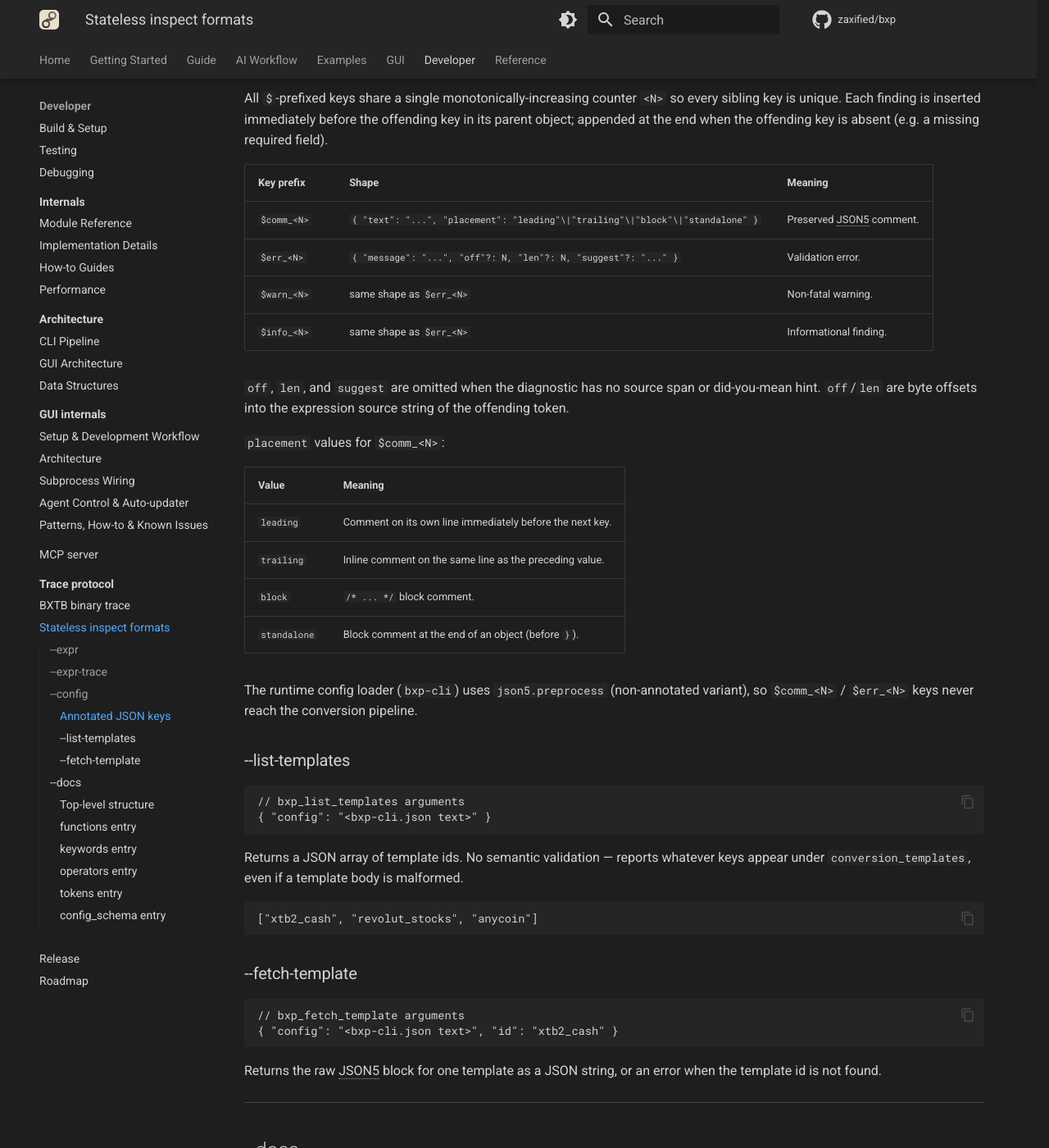
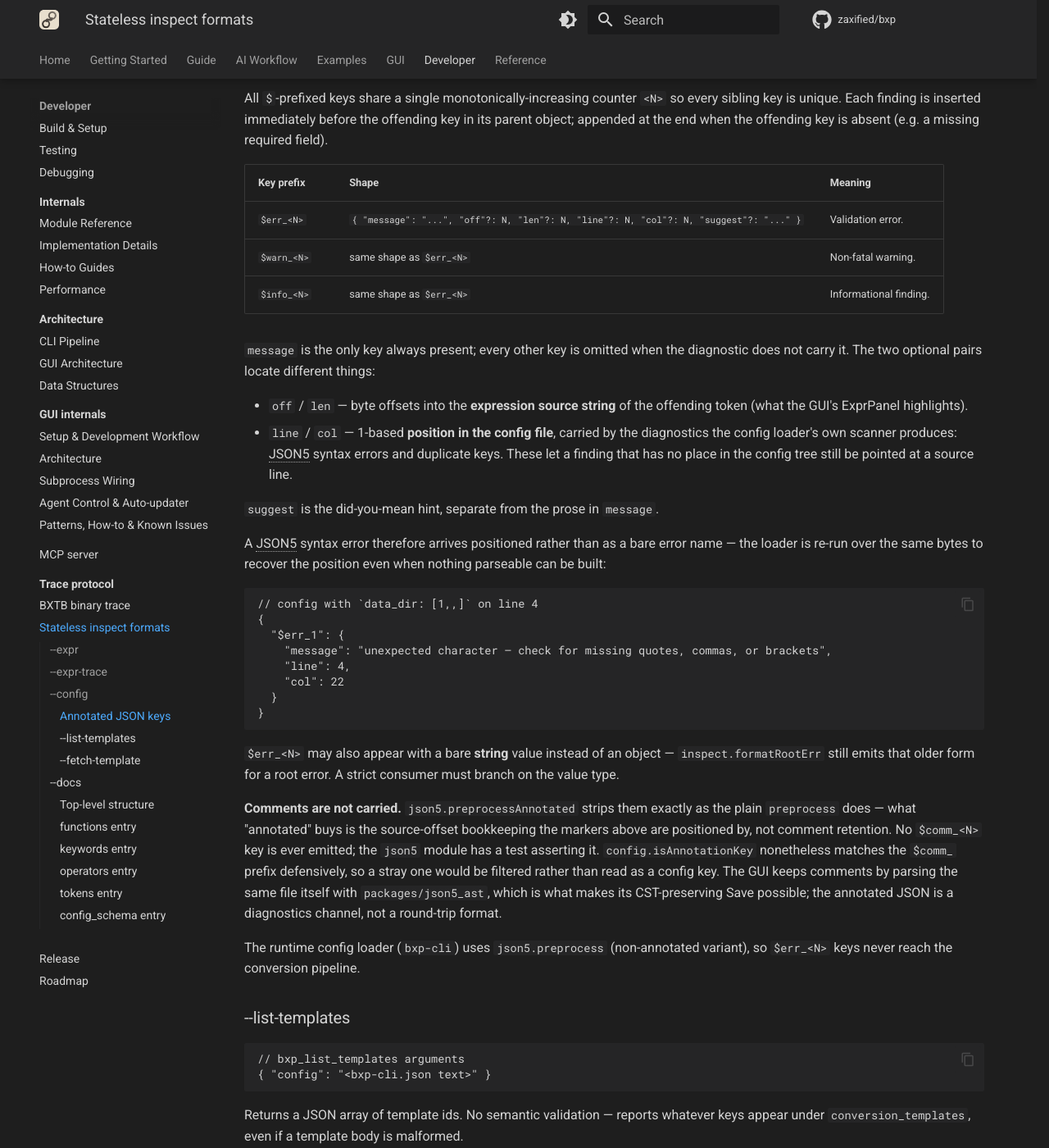
Before and after one commit to zaxified/bxp, an MkDocs documentation site: the page built from docs/dev/trace-protocol/inspect.md, in a window 1280 px wide and 1400 px high, scrolled down 3013 px. Shown: the whole window at 82% size. Built offline with MkDocs 1.6.1 and Material for MkDocs 9.7.7, drawn with Linux system fonts in a browser that asks for light colours; comment, search, counter and statistics services are not loaded.

Commit message:
fix(inspect): keep the position of a JSON5 syntax error
annotateRaw returned the moment std.json refused the preprocessed bytes,
handing back `{"$err_1":"SyntaxError"}` — no line, no column, nothing to point
at. config.loadFromBytes, called eight lines further down, runs its own scanner
over the same source and produces exactly the position bxp-cli prints as a
caret for the identical file, so the GUI and MCP clients were the only
consumers not getting it.

Upstream's stricter json5 put that class of config back within reach: `[,]`,
`{,}` and a dangling comma used to be elided and now are not, so an ordinary
hand edit that deletes the last array element lands here. The parse failure now
runs the loader for its diagnostics and injects them; the raw error name is
kept only when the loader produced nothing better, so nothing is ever returned
error-free. injectDiagnostics carries line/col onto the marker object —
additive, and distinct from off/len, which locate a token inside an expression
rather than a line in the file.

    before: {"$err_1":"SyntaxError"}
    after:  {"$err_1":{"message":"unexpected character — check for missing
                        quotes, commas, or brackets","line":7,"col":9}}

The other half of the same contract: inspect documents its pipeline as never
writing to stdout or stderr, but config.zig printed its human diagnostic
unconditionally, so bxp-mcp wrote caret blocks into the agent host's log and
the bridge did the same in-process — on top of the structured diagnostic the
caller already had. Every print site is paired with a Diagnostic carrying the
same content, and the sink parameter separates the callers: bxp-cli's load()
passes null, inspect and the tests pass a real collector. All 30 sites now go
through printHuman/printHumanCaret, which return early when a sink is present.
The CLI's stderr is byte-identical across a dangling comma, a duplicate key and
a template config error; `zig build test` and bxp-mcp are now silent.

Co-Authored-By: Claude Opus 5 (1M context) <noreply@anthropic.com>

````diff
--- a/docs/dev/trace-protocol/inspect.md
+++ b/docs/dev/trace-protocol/inspect.md
@@ -128,28 +128,55 @@ every sibling key is unique. Each finding is inserted immediately before the
 offending key in its parent object; appended at the end when the offending key
 is absent (e.g. a missing required field).
 
-| Key prefix  | Shape                                                                          | Meaning                  |
-| ----------- | ------------------------------------------------------------------------------ | ------------------------ |
-| `$comm_<N>` | `{ "text": "...", "placement": "leading"\|"trailing"\|"block"\|"standalone" }` | Preserved JSON5 comment. |
-| `$err_<N>`  | `{ "message": "...", "off"?: N, "len"?: N, "suggest"?: "..." }`                | Validation error.        |
-| `$warn_<N>` | same shape as `$err_<N>`                                                       | Non-fatal warning.       |
-| `$info_<N>` | same shape as `$err_<N>`                                                       | Informational finding.   |
+| Key prefix  | Shape                                                                                 | Meaning                |
+| ----------- | ------------------------------------------------------------------------------------- | ---------------------- |
+| `$err_<N>`  | `{ "message": "...", "off"?: N, "len"?: N, "line"?: N, "col"?: N, "suggest"?: "..." }` | Validation error.      |
+| `$warn_<N>` | same shape as `$err_<N>`                                                              | Non-fatal warning.     |
+| `$info_<N>` | same shape as `$err_<N>`                                                              | Informational finding. |
 
-`off`, `len`, and `suggest` are omitted when the diagnostic has no source span
-or did-you-mean hint. `off`/`len` are byte offsets into the expression source
-string of the offending token.
+`message` is the only key always present; every other key is omitted when the
+diagnostic does not carry it. The two optional pairs locate different things:
 
-`placement` values for `$comm_<N>`:
+- `off` / `len` — byte offsets into the **expression source string** of the
+  offending token (what the GUI's ExprPanel highlights).
+- `line` / `col` — 1-based **position in the config file**, carried by the
+  diagnostics the config loader's own scanner produces: JSON5 syntax errors and
+  duplicate keys. These let a finding that has no place in the config tree still
+  be pointed at a source line.
 
-| Value        | Meaning                                                  |
-| ------------ | -------------------------------------------------------- |
-| `leading`    | Comment on its own line immediately before the next key. |
-| `trailing`   | Inline comment on the same line as the preceding value.  |
-| `block`      | `/* ... */` block comment.                               |
-| `standalone` | Block comment at the end of an object (before `}`).      |
+`suggest` is the did-you-mean hint, separate from the prose in `message`.
+
+A JSON5 syntax error therefore arrives positioned rather than as a bare error
+name — the loader is re-run over the same bytes to recover the position even
+when nothing parseable can be built:
+
+```jsonc
+// config with `data_dir: [1,,]` on line 4
+{
+  "$err_1": {
+    "message": "unexpected character — check for missing quotes, commas, or brackets",
+    "line": 4,
+    "col": 22
+  }
+}
+```
+
+`$err_<N>` may also appear with a bare **string** value instead of an object —
+`inspect.formatRootErr` still emits that older form for a root error. A strict
+consumer must branch on the value type.
+
+**Comments are not carried.** `json5.preprocessAnnotated` strips them exactly as
+the plain `preprocess` does — what "annotated" buys is the source-offset
+bookkeeping the markers above are positioned by, not comment retention. No
+`$comm_<N>` key is ever emitted; the `json5` module has a test asserting it.
+`config.isAnnotationKey` nonetheless matches the `$comm_` prefix defensively, so
+a stray one would be filtered rather than read as a config key. The GUI keeps
+comments by parsing the same file itself with `packages/json5_ast`, which is
+what makes its CST-preserving Save possible; the annotated JSON is a diagnostics
+channel, not a round-trip format.
 
 The runtime config loader (`bxp-cli`) uses `json5.preprocess` (non-annotated
-variant), so `$comm_<N>` / `$err_<N>` keys never reach the conversion pipeline.
+variant), so `$err_<N>` keys never reach the conversion pipeline.
 
 ### --list-templates
 
````
Also changed, not shown: 2 other files.
